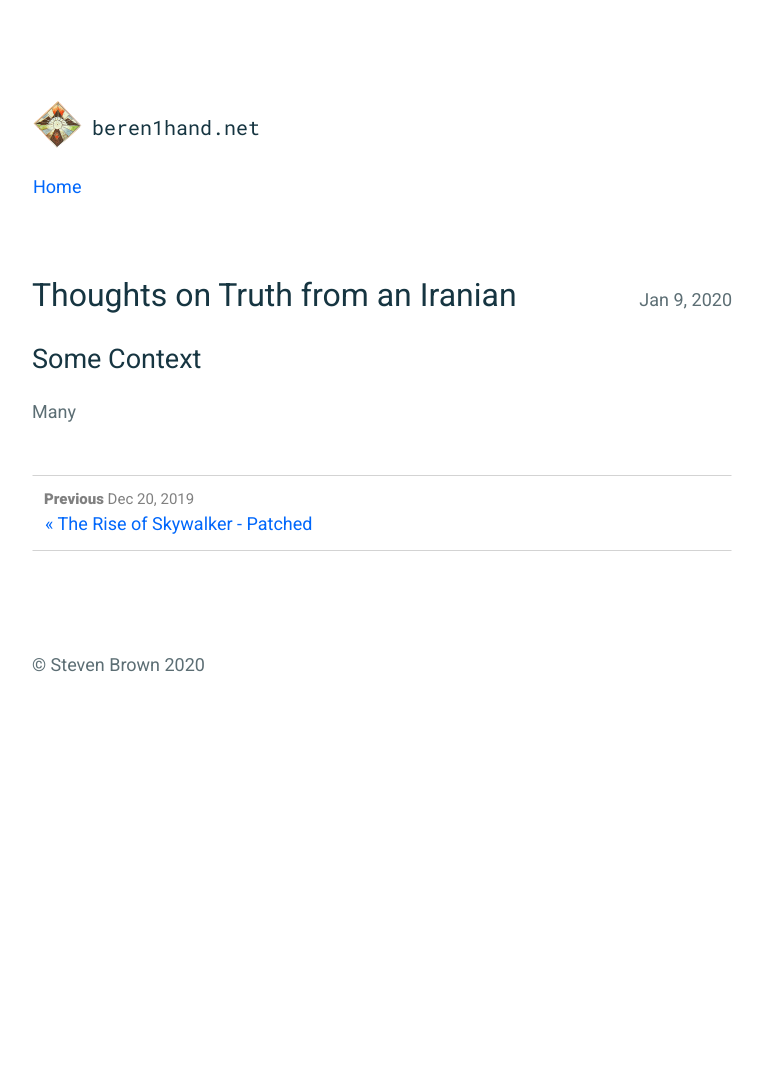
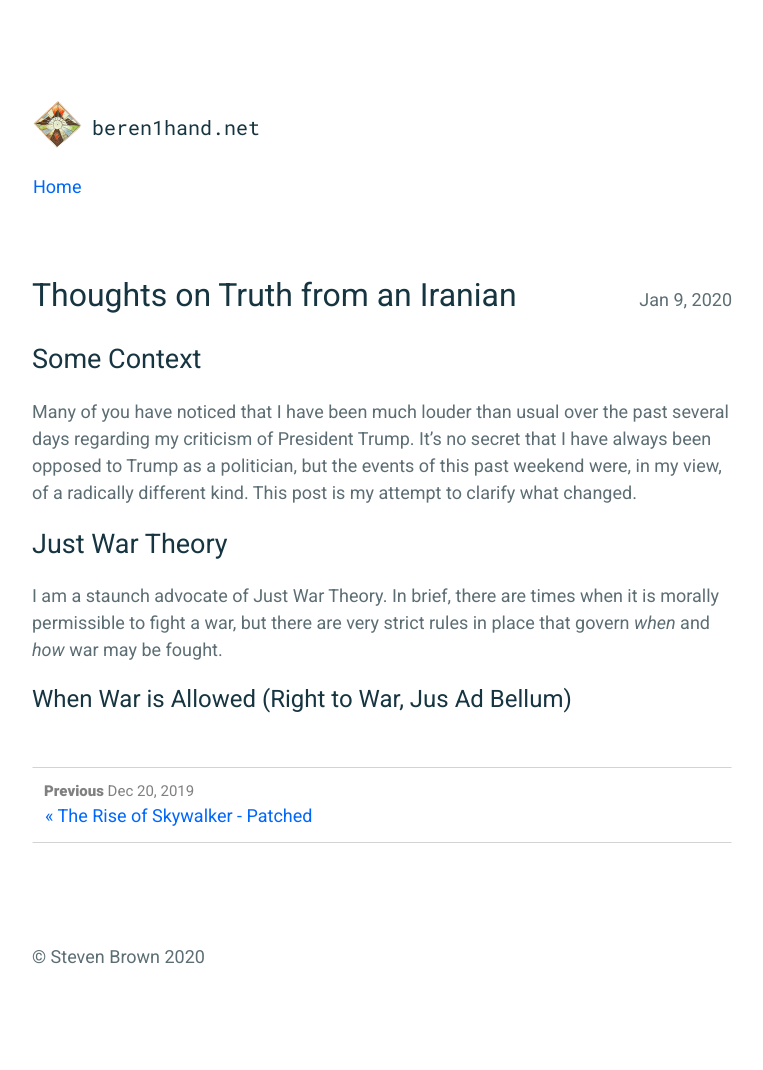
Before and after one commit to beren1hand/beren1hand.github.io, a Jekyll site: the page built from _posts/2020-01-09-Thoughts-on-Truth-from-an-Iranian.md, in a window 1280 px wide. Shown: the whole page, without its empty margins (258-1021 px from the left). Built offline with Jekyll 4.4.1, drawn with Linux system fonts in a browser that asks for light colours; before the commit the page ends 900 px from its top, so only the background shows below that.

Commit message:
Trump Iran Draft Started

```diff
--- a/_posts/2020-01-09-Thoughts-on-Truth-from-an-Iranian.md
+++ b/_posts/2020-01-09-Thoughts-on-Truth-from-an-Iranian.md
@@ -5,4 +5,16 @@ description: "A brief intro to Just War Theory"
 ---
 # Some Context
 
-Many
+Many of you have noticed that I have been much louder than usual over the past
+several days regarding my criticism of President Trump. It's no secret that I
+have always been opposed to Trump as a politician, but the events of this past
+weekend were, in my view, of a radically different kind. This post is my attempt
+to clarify what changed.
+
+# Just War Theory
+
+I am a staunch advocate of Just War Theory. In brief, there are times when it is
+morally permissible to fight a war, but there are very strict rules in place
+that govern *when* and *how* war may be fought.
+
+## When War is Allowed (Right to War, Jus Ad Bellum)
```
